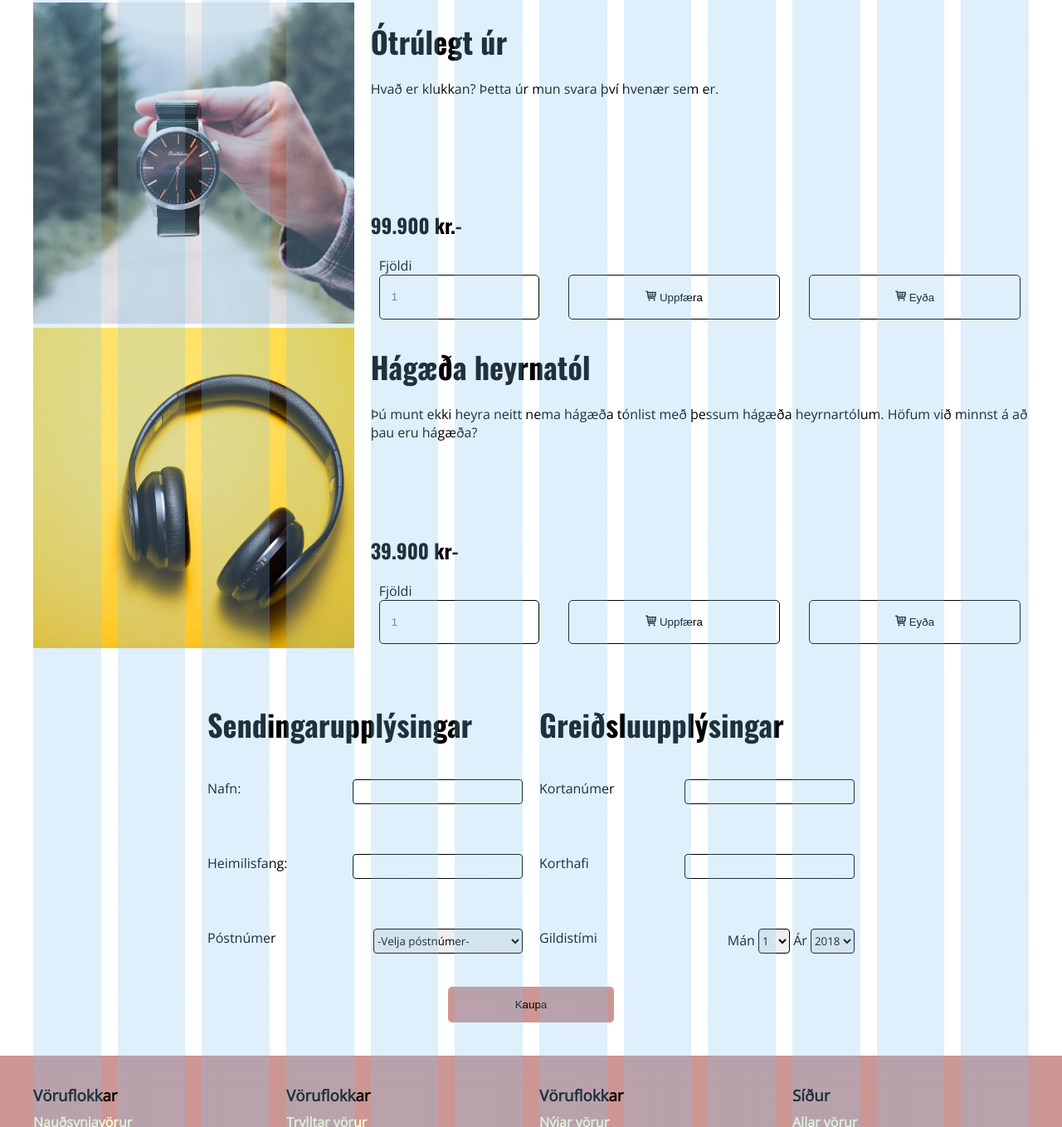
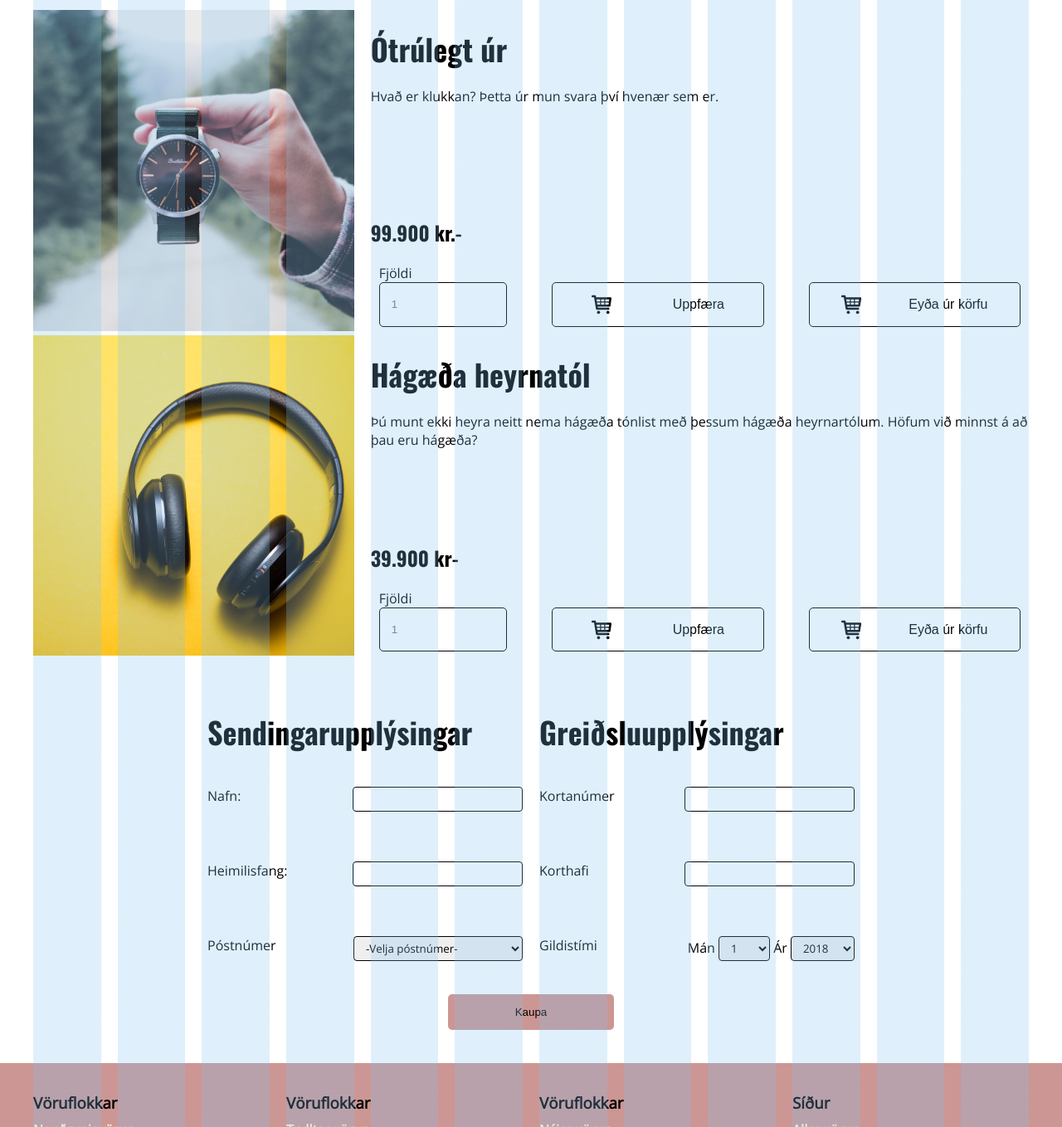
Before and after one commit to UlfurThor/vef1-2018-h1, a website: page pages/cart.html in a window 1280 px wide. Shown: the part 246-1604 px from the top of the page at 83% size. Drawn offline with nearby package versions, Linux system fonts and the light colour scheme; files that its build step writes are made by us from their sources.

Commit message:
Final version of cart

```diff
--- a/pages/cart.html
+++ b/pages/cart.html
@@ -23,7 +23,7 @@
             <a href="./staff.html" class="">STARFSFÓLK</a>
           </div>
           <div class="header__row__links__block hd__cart">
-            <a href="./cart.html" class="header__links_cart__link"><img src="../img/cart.svg" class="butt_img" alt="Oppna körfu"> Karfa
+            <a href="./cart.html" class="header__links_cart__link"><img src="../img/cart.svg" class="button__cart" alt="Oppna körfu"> Karfa
               (3)</a>
           </div>
         </div>
@@ -50,18 +50,18 @@
               <div class="products_main__row__column__cards__items form">
                   <div class="how_many__cart">
                     <label>Fjöldi</label>
-                    <input type="text" id="fjoldi" placeholder="1">
+                    <input class="product__input" type="text" id="fjoldi" placeholder="1">
                   </div>
                   <div class="prod_button">
-                    <button class="">
-                      <img src="../img/cart.svg" class="butt_img">
-                      Uppfæra
+                    <button class="button__content">
+                      <img src="../img/cart.svg" class="button__cart">
+                      <p class="button__text">Uppfæra</p>
                     </button>
                   </div>
                   <div class="prod_button">
-                      <button class="">
-                        <img src="../img/cart.svg" class="butt_img">
-                        Eyða
+                      <button class="button__content">
+                        <img src="../img/cart.svg" class="button__cart">
+                        <p class="button__text">Eyða úr körfu</p>
                       </button>
                     </div>
                 </div>
@@ -90,18 +90,18 @@
               <div class="products_main__row__column__cards__items form">
                   <div class="how_many__cart">
                       <label>Fjöldi</label>
-                      <input type="text" id="fjoldi" placeholder="1">
+                      <input class="product__input" type="text" id="fjoldi" placeholder="1">
                     </div>
                     <div class="prod_button">
-                        <button class="">
-                          <img src="../img/cart.svg" class="butt_img">
-                          Uppfæra
+                        <button class="button__content">
+                          <img src="../img/cart.svg" class="button__cart">
+                          <p class="button__text">Uppfæra</p>
                         </button>
                       </div>
                       <div class="prod_button">
-                          <button class="">
-                            <img src="../img/cart.svg" class="butt_img">
-                            Eyða
+                          <button class="button__content">
+                            <img src="../img/cart.svg" class="button__cart">
+                            <p class="button__text">Eyða úr körfu</p>
                           </button>
                         </div>
                     </div>
@@ -116,15 +116,15 @@
               <h2 class="product__title">Sendingarupplýsingar</h2>
             <div class="product__shippay__field">
               <label for="name">Nafn:</label>
-              <input class="button" type="text" id="name">
+              <input class="button product__input" type="text" id="name">
             </div>
             <div class="product__shippay__field">
               <label for="address">Heimilisfang:</label>
-              <input class="button" type="text" id="address">
+              <input class="button product__input" type="text" id="address">
             </div>
             <div class="product__shippay__field">
               <label for="zipcode">Póstnúmer</label>
-              <select  class="button" id="zipcode">
+              <select class="button select" id="zipcode">
                   <option>-Velja póstnúmer-</option>
                   <option>101 Reykjavík</option>
                   <option>103 Reykjavík</option>
@@ -319,18 +319,18 @@
           <h2 class="product__title">Greiðsluupplýsingar</h2>
         <div class="product__shippay__field">
           <label for="cardnumber">Kortanúmer</label>
-          <input class="button" type="text" id="cardnumber">
+          <input class="button product__input" type="text" id="cardnumber">
         </div>
         <div class="product__shippay__field">
           <label for="cardholder">Korthafi</label>
-          <input  class="button" type="text" id="cardholder">
+          <input  class="button product__input" type="text" id="cardholder">
         </div>
         <div class=product__shippay__field>
           <p>Gildistími</p>
 
           <div class="expiry__date">
             <label for="expirydate-month">Mán</label>
-            <select  class="button" id="zipcode">
+            <select class="button select" id="zipcode">
               <option>1</option>
               <option>2</option>
               <option>3</option>
@@ -345,7 +345,7 @@
               <option>12</option>
             </select>
             <label for="expirydate-year">Ár</label>
-            <select class="button" id="expirydate-year">
+            <select class="button select" id="expirydate-year">
               <option>2018</option>
               <option>2019</option>
               <option>2020</option>
--- a/scss/cart.scss
+++ b/scss/cart.scss
@@ -106,47 +106,57 @@
 }
 
 .how_many__cart {
-  // flexbox containing the input and its lable
   display: flex;
-  width: 25%;
+  width: 20%;
   flex-direction: column;
   justify-content: space-between;
 }
 
-input {
+.product__input {
   height: 4em;
   padding: 0 $f14 0 $f14;
   border: 1px solid #000;
   border-radius: 5px;
 }
 
-.prod__button {
+.select {
+  height: 4em;
+  padding: 0 $f14 0 $halfGutter;
+  border: 1px solid #000;
+  border-radius: 5px;
+}
+
+.button__content {
   display: flex;
+  justify-content: space-around;
+  align-items: center;
+  padding-right: $halfGutter;
+  padding-left: $halfGutter;
+}
+
+.button__text {
+  font-size: $f16;
+}
+
+.prod_button {
+  display: flex;
+  flex-display: wrap;
   width: 33%;
   font-size: $f24;
 
-  .button {
-      margin-top: auto;
-      height: 4em;
-      width: 100%;
-      background-color: $color-white;
-      border: 1px solid #000;
-      border-radius: 5px;
-      transition: color 0.3s ease-in-out;
-      transition: background-color 0.3s ease-in-out;
-    }
-
-
-    button:hover {
+  .prod_button:hover {
     color: $color-black;
     background-color: $color-footerPink;
   }
 }
 
 .products_main__row__column__cards__items {
-    //each item on a card
   padding: $halfGutter;
   padding-right: $halfGutter;
   padding-left: $halfGutter;
+}
 
+.button__cart {
+  width: $f24;
+  height: $f24;
 }
```
Lines whose indentation alone changed are shown as unchanged.
